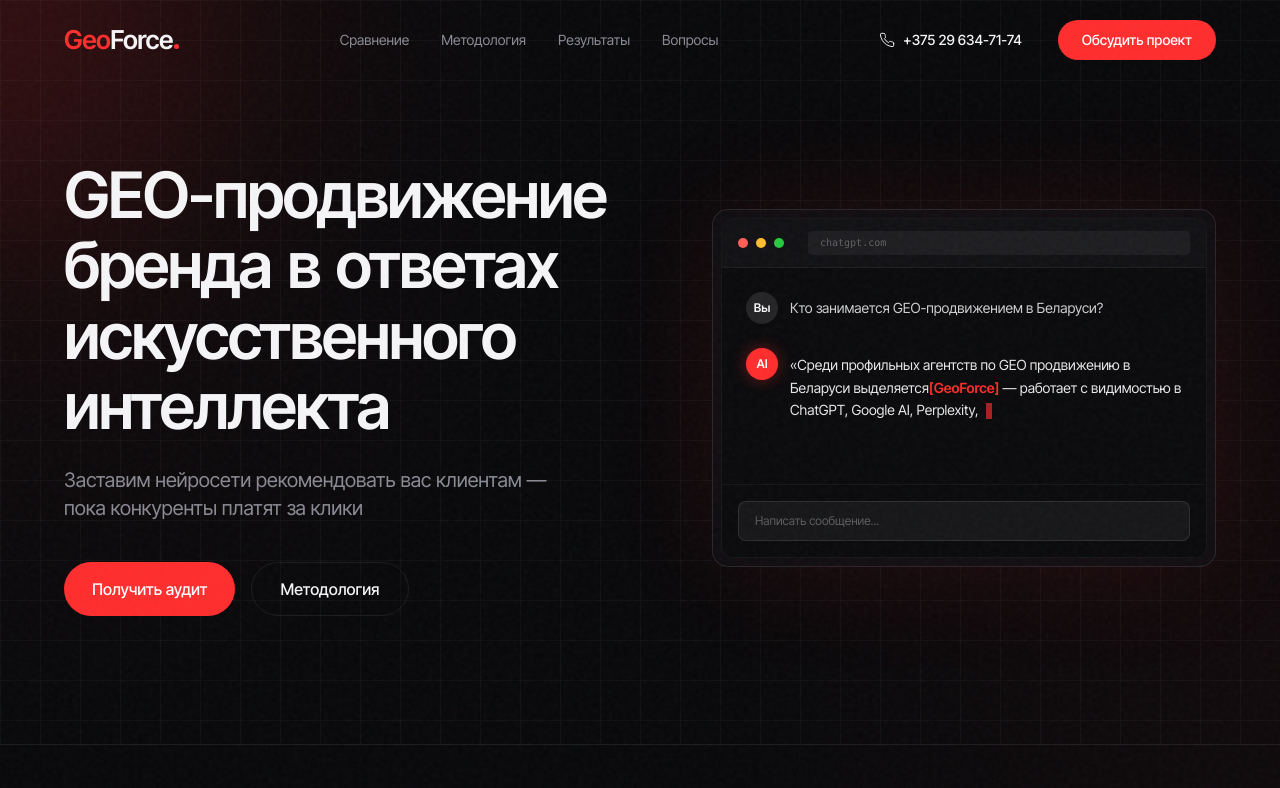
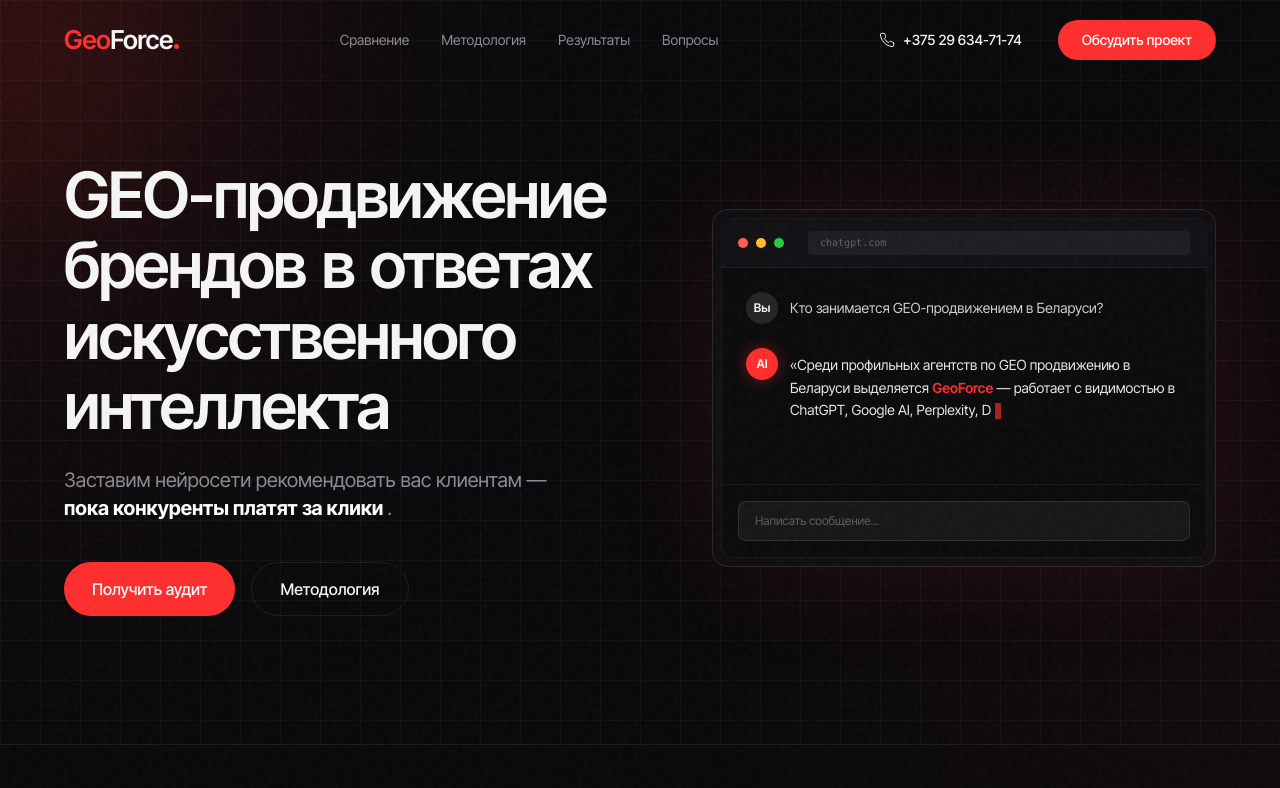
Before and after one commit to Sharhost/geoforce, a Next.js app: page / in a window 1280 px wide. Shown: the top 788 px of the page. Built offline with nearby package versions, Linux system fonts and the light colour scheme.

Commit message:
Update Hero.tsx

```diff
--- a/components/sections/Hero.tsx
+++ b/components/sections/Hero.tsx
@@ -3,25 +3,22 @@ import { motion, useMotionValue, useSpring, useInView } from "framer-motion";
 import { useContactModal } from "../ContactModalProvider";
 import { MouseEvent, useEffect, useRef, useState } from "react";
 
-const words = "GEO-продвижение бренда в ответах искусственного интеллекта".split(" ");
+const words = "GEO-продвижение брендов в ответах искусственного интеллекта".split(" ");
 
-const aiTextPart1 = "«Среди профильных агентств по GEO продвижению в Беларуси выделяется";
-const aiTextPart2 = "[GeoForce]";
-const aiTextPart3 = " — работает с видимостью в ChatGPT, Google AI, Perplexity, DeepSeek и Яндекс Нейро, разабратотана своя методология по 5 параметрам.»";
+// Обновленные тексты с добавленным пробелом
+const aiTextPart1 = "«Среди профильных агентств по GEO продвижению в Беларуси выделяется ";
+const aiTextPart2 = "GeoForce";
+const aiTextPart3 = " — работает с видимостью в ChatGPT, Google AI, Perplexity, DeepSeek и Яндекс Нейро, фиксирует метрики в договоре и публикует методологию.»";
 const fullAiText = aiTextPart1 + aiTextPart2 + aiTextPart3;
 
 export function Hero() {
   const { open } = useContactModal();
   const chatRef = useRef<HTMLDivElement>(null);
-
-  // Убрали once: true, чтобы анимация останавливалась, если пользователь ушел вниз, и возобновлялась при возврате
   const isInView = useInView(chatRef, { margin: "-100px" });
 
-  // Состояния: 1 (Вопрос) -> 2 (Думает) -> 3 (Печатает) -> Сброс -> 1
   const [stage, setStage] = useState(1);
   const [charIndex, setCharIndex] = useState(0);
 
-  // Координаты мыши
   const mouseX = useMotionValue(0);
   const mouseY = useMotionValue(0);
   const springX = useSpring(mouseX, { stiffness: 50, damping: 20 });
@@ -33,24 +30,19 @@ export function Hero() {
     mouseY.set(e.clientY - rect.top);
   };
 
-  // БЕСКОНЕЧНЫЙ ЦИКЛ АНИМАЦИИ
   useEffect(() => {
     if (!isInView) return;
 
     let timer: NodeJS.Timeout;
 
     if (stage === 1) {
-      // Показываем вопрос, ждем 2 секунды
       timer = setTimeout(() => setStage(2), 2000);
     } else if (stage === 2) {
-      // ИИ "думает", ждем 1.5 секунды
       timer = setTimeout(() => setStage(3), 1500);
     } else if (stage === 3) {
       if (charIndex < fullAiText.length) {
-        // Печатаем по одному символу каждые 25мс
         timer = setTimeout(() => setCharIndex(prev => prev + 1), 25);
       } else {
-        // Текст напечатан. Ждем 6 секунд, чтобы пользователь прочитал, и сбрасываем
         timer = setTimeout(() => {
           setCharIndex(0);
           setStage(1);
@@ -110,7 +102,7 @@ export function Hero() {
               style={{ color: "var(--muted)" }}
               initial={{ opacity: 0 }} animate={{ opacity: 1 }} transition={{ delay: 0.9 }}
             >
-              Заставим нейросети рекомендовать вас клиентам — пока конкуренты платят за клики
+              Заставим нейросети рекомендовать вас клиентам — <strong className="text-white">пока конкуренты платят за клики </strong>.
             </motion.p>
 
             <motion.div
@@ -122,7 +114,6 @@ export function Hero() {
             </motion.div>
           </div>
 
-          {/* ЧАТ */}
           <motion.div
             ref={chatRef}
             className="relative"
@@ -133,7 +124,6 @@ export function Hero() {
             <div className="absolute inset-0 bg-[var(--red)] opacity-10 blur-[60px] rounded-3xl" />
 
             <div className="relative rounded-2xl border border-white/10 p-2" style={{ background: "rgba(17,17,20,0.7)", backdropFilter: "blur(20px)" }}>
-              {/* Зафиксировали высоту min-h-[340px], чтобы окно не прыгало при сбросе */}
               <div className="rounded-xl overflow-hidden bg-[#0A0A0C] border border-white/5 min-h-[340px] flex flex-col">
 
                 <div className="flex items-center gap-2 px-4 py-3 border-b border-white/5 bg-[#111114]">
@@ -147,7 +137,6 @@ export function Hero() {
 
                 <div className="p-6 space-y-6 flex-1">
 
-                  {/* Вопрос пользователя всегда виден после старта */}
                   {stage >= 1 && (
                     <motion.div
                       className="flex gap-3"
@@ -160,7 +149,6 @@ export function Hero() {
                     </motion.div>
                   )}
 
-                  {/* Точки */}
                   {stage === 2 && (
                     <motion.div
                       className="flex gap-3"
@@ -175,7 +163,6 @@ export function Hero() {
                     </motion.div>
                   )}
 
-                  {/* Печать текста */}
                   {stage === 3 && (
                     <motion.div
                       className="flex gap-3"
```
